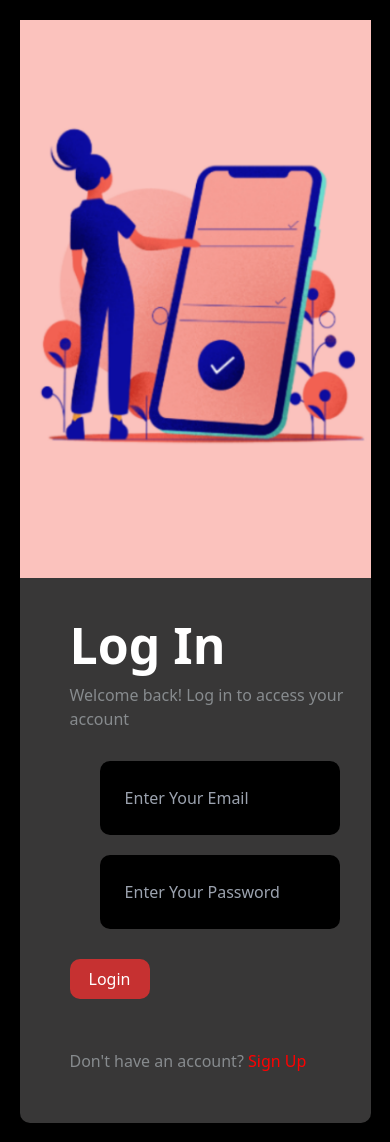
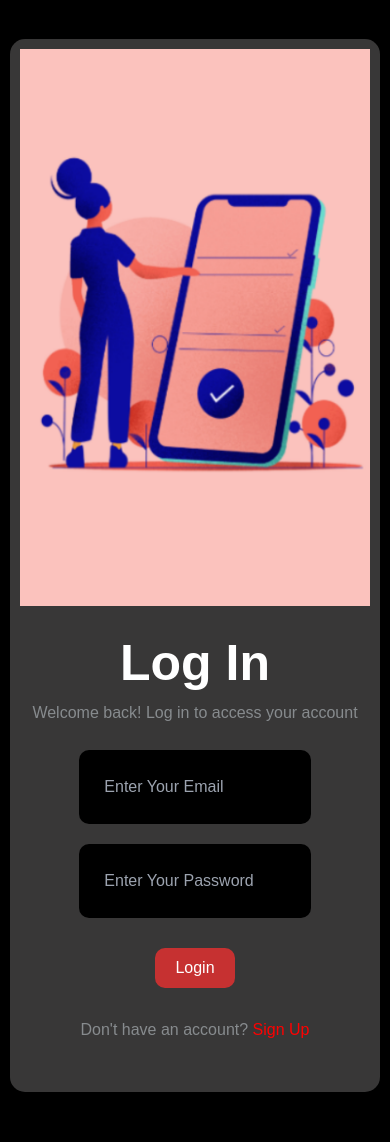
Before and after one commit to monurajj/End-Sem-Wynk-Music-Clone---EndSem-Project-Wynk-Clone---dp9ilu7urxs6, a React (Create React App) app: page /signin in a window 390 px wide. Built offline with nearby package versions, Linux system fonts and the light colour scheme.

Commit message:
making resposive signup and login page

```diff
--- a/src/css/styles.css
+++ b/src/css/styles.css
@@ -1,8 +1,15 @@
+/* styles.css */
+
+/* Base styles for the body */
 body {
   background-color: black;
+  margin: 0;
+  font-family: Arial, sans-serif;
 }
-.loginPage {
-  position: relative;
+
+/* Styles for the loginPage */
+.loginPage,
+.signinPage {
   display: flex;
   flex-direction: row;
   background-color: rgb(56, 55, 55);
@@ -10,42 +17,35 @@ body {
   width: 900px;
   margin: 2% 0 0 15%;
   border-radius: 10px;
-
-}
-.signinPage{
+  overflow: hidden;
   position: relative;
-  display: flex;
-  flex-direction: row;
-  background-color: rgb(56, 55, 55);
-  height: 700px;
-  width: 900px;
-  /* margin: 2% 0 0 15%; */
-  border-radius: 10px;
-
 }
 
-.contentOfLoginPage {
+.contentOfLoginPage,
+.contentOfsigninpage {
   margin-top: 30px;
   margin-left: 50px;
+  display: flex;
+  flex-direction: column;
+  justify-content: flex-start;
+  color: white;
 }
-.contentOfsigninpage{
-  margin-top: 30px;
-  margin-left: 50px;
-}
+
+.imageOfLoginPage,
 .imageOfloginpage {
   width: 50%;
-  height: auto;
+  height: 100%;
 }
 
 .imgJ {
   height: 100%;
   width: 100%;
+  object-fit: cover;
 }
 
 h1 {
-  color: white;
   font-size: 50px;
-font-weight: bold;
+  font-weight: bold;
 }
 
 p {
@@ -59,15 +59,11 @@ p {
 
 input {
   padding: 25px;
-  margin: 20px;
+  margin: 10px;
   background-color: black;
   color: rgb(150, 143, 143);
-  border: 0px solid;
+  border: none;
   border-radius: 10px;
-  -webkit-border-radius: 10px;
-  -moz-border-radius: 10px;
-  -ms-border-radius: 10px;
-  -o-border-radius: 10px;
 }
 
 .login {
@@ -83,6 +79,7 @@ button {
   width: 80px;
   border-radius: 10px;
   border: none;
+  cursor: pointer;
 }
 
 .dontHaveAccount {
@@ -92,40 +89,44 @@ button {
 
 span {
   color: red;
+  cursor: pointer;
 }
 
 span:hover {
-  cursor: pointer;
   font-weight: bold;
   color: #ff0000;
   transform: scale(1.5);
   text-shadow: 5px 5px 5px rgba(59, 76, 64, 0.614);
 }
 
-
 /* Media query for smaller screens */
-@media (max-width: 768px) {
-  .loginPage {
-    flex-direction: column;
-    align-items: center;
-    width: 90%;
+@media (max-width: 1024px) {
+  .loginPage,
+  .signinPage {
+    width: 80%;
     margin: 5% auto;
     height: auto;
+    flex-direction: column;
+    border-radius: 15px;
   }
 
+  .imageOfLoginPage,
   .imageOfloginpage {
     width: 100%;
+    height: 50%;
   }
 
-  .contentOfloginpage {
-    margin-left: 0;
+  .contentOfLoginPage,
+  .contentOfsigninpage {
+    margin: 20px;
     margin-top: 20px;
+    align-items: center;
     width: 90%;
     text-align: center;
   }
 
   .inputField {
-    margin: 20px auto;
+    margin: 10px auto;
     width: 100%;
   }
 
@@ -139,6 +140,49 @@ span:hover {
   }
 
   .dontHaveAccount {
-    margin: 20px auto 50px auto;
+    margin: 20px auto;
   }
 }
+
+/* Media query for mobile screens */
+@media (max-width: 768px) {
+  .loginPage,
+  .signinPage {
+    width: 95%;
+    height: auto;
+    margin: 10% auto;
+    flex-direction: column;
+    padding: 10px;
+  }
+
+  .imageOfLoginPage,
+  .imageOfloginpage {
+    width: 100%;
+    height: 40%;
+  }
+
+  .contentOfLoginPage,
+  .contentOfsigninpage {
+    margin-left: 0;
+    margin-top: 20px;
+    width: 100%;
+  }
+
+  .inputField {
+    width: 100%;
+    margin: 15px auto;
+  }
+
+  input {
+    width: 90%;
+    margin: 10px auto;
+  }
+
+  .login {
+    margin: 20px auto 30px auto;
+  }
+
+  .dontHaveAccount {
+    margin: 20px auto;
+  }
+}
```
